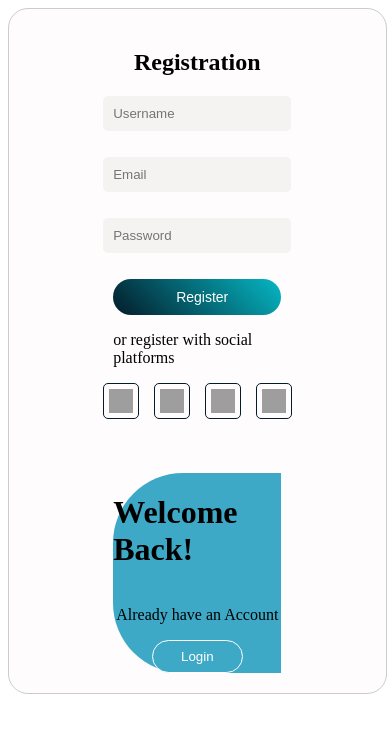
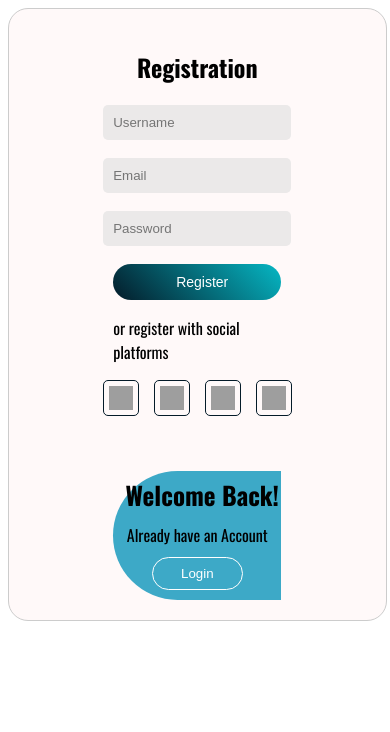
Before and after one commit to MERDOKYOS/School_Pro, a plain HTML site: page html/register.html in a window 390 px wide. Drawn offline with nearby package versions, Linux system fonts and the light colour scheme; grey boxes are pictures that could not be loaded.

Commit message:
the last modification

```diff
--- a/html/register.html
+++ b/html/register.html
@@ -16,9 +16,9 @@
     <div class="form-box">
       <div class="left">
         <h2><b>Registration</b></h2>
-        <input type="text" placeholder="Username" /> <br />
-        <input type="email" placeholder="Email" /> <br />
-        <input type="password" placeholder="Password" /> <br />
+        <input type="text" placeholder="Username" />
+        <input type="email" placeholder="Email" />
+        <input type="password" placeholder="Password" />
         <button class="btn">Register</button>
         <div class="bottom">
           <p>or register with social platforms</p>
@@ -52,7 +52,7 @@
       </div>
 
       <div class="right">
-        <h1>Welcome Back!</h1>
+        <h1 class="wel">Welcome Back!</h1>
         <p>Already have an Account</p>
         <button class="log">Login</button>
       </div>
--- a/styles/register.css
+++ b/styles/register.css
@@ -1,6 +1,5 @@
 body {
-  /* font-family: 'Oswald', sans-serif; */
-  /* font-weight: 400;  */
+  font-family: 'Oswald', sans-serif;
 }
 
 .form-box{
@@ -14,7 +13,7 @@ body {
   padding: 20px;
   border: 1px solid #ccc;
   border-radius: 20px;
-  background-color: #fefcfc;
+  background-color: #fff9f9;
 
 }
 
@@ -23,6 +22,18 @@ body {
     width: 90%;
     flex-direction: column;
   }
+  .wel{
+    padding-left: 10px;
+  }
+
+  .log{
+    margin-bottom: 10px;
+  }
+
+  .right h1{
+    font-size: 25px;
+  }
+
 }
 
 
@@ -45,13 +56,15 @@ img{
 }
 
 input{
+  display: block;
+  line-height: normal;
   width: 100%;
   padding: 10px;
   border: none;
   border-radius: 5px;
-  background-color: #f5f2f2;
+  background-color: #ebe9e9;
   color: #333;
-  margin-bottom: 8px;
+  margin-bottom: 18px;
 }
 
 .btn{
@@ -78,6 +91,7 @@ input{
   width: 50%;
   display: flex;
   flex-direction: column;
+  gap:0px;
   background-color: #3da9c7;
   border-radius: 70px 0 0 70px;
   align-items: center;
@@ -89,10 +103,16 @@ input{
 
 .log{
   padding: 8px 28px;
+  margin-top: 5px;
   color: white;
   border: 1px solid white;
   border-radius: 30px;
   background-color: #3da9c7;;
+}
+
+.right h1,
+.right p {
+  margin: 5px 0;
 }
 
 h2,.bottom{
```
